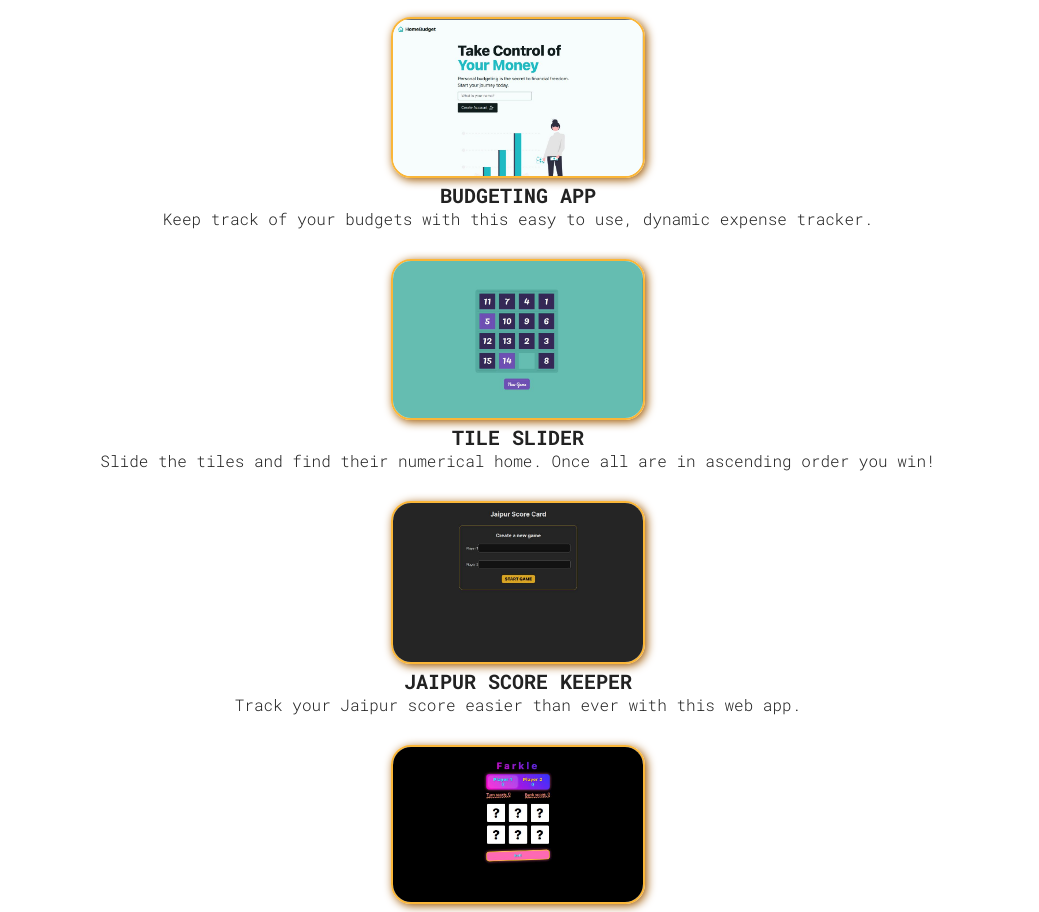
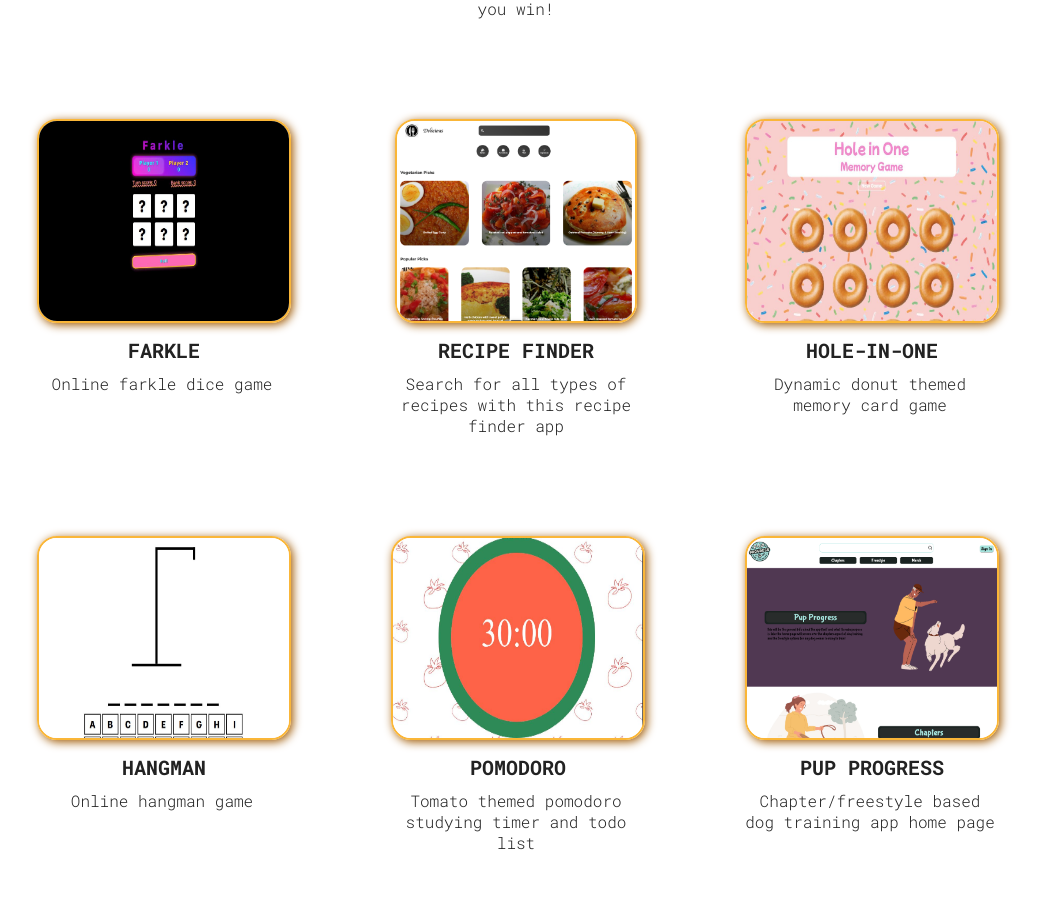
Before and after one commit to evelynmbart/evelynbart-portfolio, a React (Vite) app: page / in a window 1280 px wide. Shown: the part 1883-2795 px from the top of the page, without its empty margins (122-1161 px from the left). Built offline with nearby package versions, Linux system fonts and the light colour scheme.

Commit message:
change project layout from flex to grid. update project info details

```diff
--- a/src/components/Contact/Contact.css
+++ b/src/components/Contact/Contact.css
@@ -11,6 +11,34 @@
 
   flex-direction: column;
   gap: 30px;
+}
+
+button {
+  background-color: var(--btn-color);
+  color: var(--btn-text-color);
+  border: none;
+  border-radius: 20px;
+  width: 132px;
+  height: 52px;
+  padding: 15px;
+  height: 50px;
+  font-size: 20px;
+  font-weight: bold;
+  box-shadow: 0 4px 4px rgba(0, 0, 0, 0.25);
+  transition: box-shadow 200ms ease-in-out, transform 200ms ease-in-out;
+}
+
+.hover {
+  padding: 0;
+}
+
+button:hover {
+  transform: scale(1.05);
+}
+
+button:active {
+  transform: translateY(2px);
+  box-shadow: 0 2px 2px rgba(0, 0, 0, 0.25);
 }
 
 textarea,
--- a/src/components/Hero/Hero.css
+++ b/src/components/Hero/Hero.css
@@ -5,8 +5,8 @@
   gap: 20px;
   text-align: center;
   min-height: 500px;
-  margin: 0 3%;
-  padding: 10% 2.5%;
+  padding: 5%;
+  margin: 2%;
   border-radius: 20px;
   background-color: var(--btn-color);
   box-shadow: 2px 2px 10px var(--shadow-color);
--- a/src/components/Projects/Projects.css
+++ b/src/components/Projects/Projects.css
@@ -3,14 +3,18 @@
   flex-direction: column;
   text-align: center;
   cursor: pointer;
+  align-items: center;
 
   img {
     max-width: 250px;
     align-self: center;
+    height: 200px;
+    max-height: 250px;
     background-color: var(--project-card-bg);
     border-radius: 20px;
     border: 2px solid var(--btn-color);
     box-shadow: 2px 2px 10px var(--shadow-color);
+    margin-bottom: 10px;
   }
 
   a {
@@ -25,18 +29,30 @@
   }
 
   .projects-content {
-    display: flex;
-    flex-direction: column;
-    align-items: center;
-    gap: 30px;
+    display: grid;
+    justify-content: center;
+    grid-template-columns: repeat(3, 1fr);
+    gap: 100px;
+  }
+
+  p {
+    width: 250px;
+    padding-top: 10px;
   }
 }
 
-@media (width >= 800px) {
-  .projects-content {
-    flex-direction: row;
-    flex-wrap: wrap;
-    justify-content: space-evenly;
-    padding: 0 30px;
+@media (width <= 1000px) {
+  .projects-container {
+    .projects-content {
+      grid-template-columns: repeat(2, 1fr);
+    }
   }
 }
+
+@media (width <= 630px) {
+  .projects-container {
+    .projects-content {
+      grid-template-columns: repeat(1, 1fr);
+    }
+  }
+}
--- a/src/components/Projects/Projects.jsx
+++ b/src/components/Projects/Projects.jsx
@@ -20,14 +20,14 @@ const PROJECTS = [
     src: mappi,
     link: "https://mappi-nyc.vercel.app/",
     description:
-      "Use Mappi to locate your must-have items and find the perfect neighborhood for you and your lifestyle.",
+      "Use Mappi to locate your must-have shops/destinations and find the perfect neighborhood for you and your lifestyle",
   },
   {
     title: "Gridddle",
     src: gridddle,
     link: "https://gridddle.vercel.app/",
     description:
-      "A pixel art themed daily art challenge, with new prompts daily and history of past submissions.",
+      "A pixel art themed daily art challenge, with new prompts daily and history of past submissions",
   },
   // {
   //   title: "ithasbeendays",
@@ -41,14 +41,14 @@ const PROJECTS = [
     src: blog,
     link: "https://evelynmbart.github.io/Blog/",
     description:
-      "My first version (HTML) blog following my progression as a frontend web-developer",
+      "My first HTML based blog following my progression as a frontend web-developer",
   },
   {
     title: "Budgeting App",
     src: budget,
     link: "https://personal-budgeting.levelynup.com/",
     description:
-      "Keep track of your budgets with this easy to use, dynamic expense tracker.",
+      "Keep track of your budgets with this easy to use, dynamic expense tracker",
   },
   {
     title: "Tile Slider",
@@ -61,43 +61,43 @@ const PROJECTS = [
     title: "Jaipur Score Keeper",
     src: jaipur,
     link: "https://jaipur-score.levelynup.com/",
-    description: "Track your Jaipur score easier than ever with this web app.",
+    description: "Track your Jaipur score easier than ever with this web app",
   },
   {
     title: "Farkle",
     src: farkle,
     link: "http://farkle.levelynup.com/",
-    description: "Web app farkle.",
+    description: "Online farkle dice game",
   },
   {
     title: "Recipe Finder",
     src: recipes,
     link: "https://recipe-lookups.levelynup.com/",
-    description: "Search for all types of recipes with this recipe finder app.",
+    description: "Search for all types of recipes with this recipe finder app",
   },
   {
-    title: "Hole-in-One Memory Game",
+    title: "Hole-in-One",
     src: memory,
     link: "https://holeinone.levelynup.com/",
-    description: "Dynamic donut themed memory card game.",
+    description: "Dynamic donut themed memory card game",
   },
   {
     title: "Hangman",
     src: hangman,
     link: "https://hangman.levelynup.com/",
-    description: "Web app hangman game.",
+    description: "Online hangman game",
   },
   {
     title: "Pomodoro",
     src: pomodoro,
     link: "https://pomodoro.levelynup.com/",
-    description: "Tomato themed pomodoro studying timer and todo list.",
+    description: "Tomato themed pomodoro studying timer and todo list",
   },
   {
     title: "Pup Progress",
     src: pupProgress,
     link: "https://pup-progress.levelynup.com/",
-    description: "Chapter/freestyle based dog training app home page.",
+    description: "Chapter/freestyle based dog training app home page",
   },
 ];
 
--- a/src/components/Skills/Skills.css
+++ b/src/components/Skills/Skills.css
@@ -2,9 +2,10 @@
   margin-top: 50px;
   display: flex;
   flex-direction: column;
-  margin: 0 3%;
+  padding: 5%;
+  margin: 2%;
   border-radius: 20px;
-  padding: 10% 2.5%;
+
   box-shadow: 2px 2px 10px var(--shadow-color);
 
   text-align: center;
```
